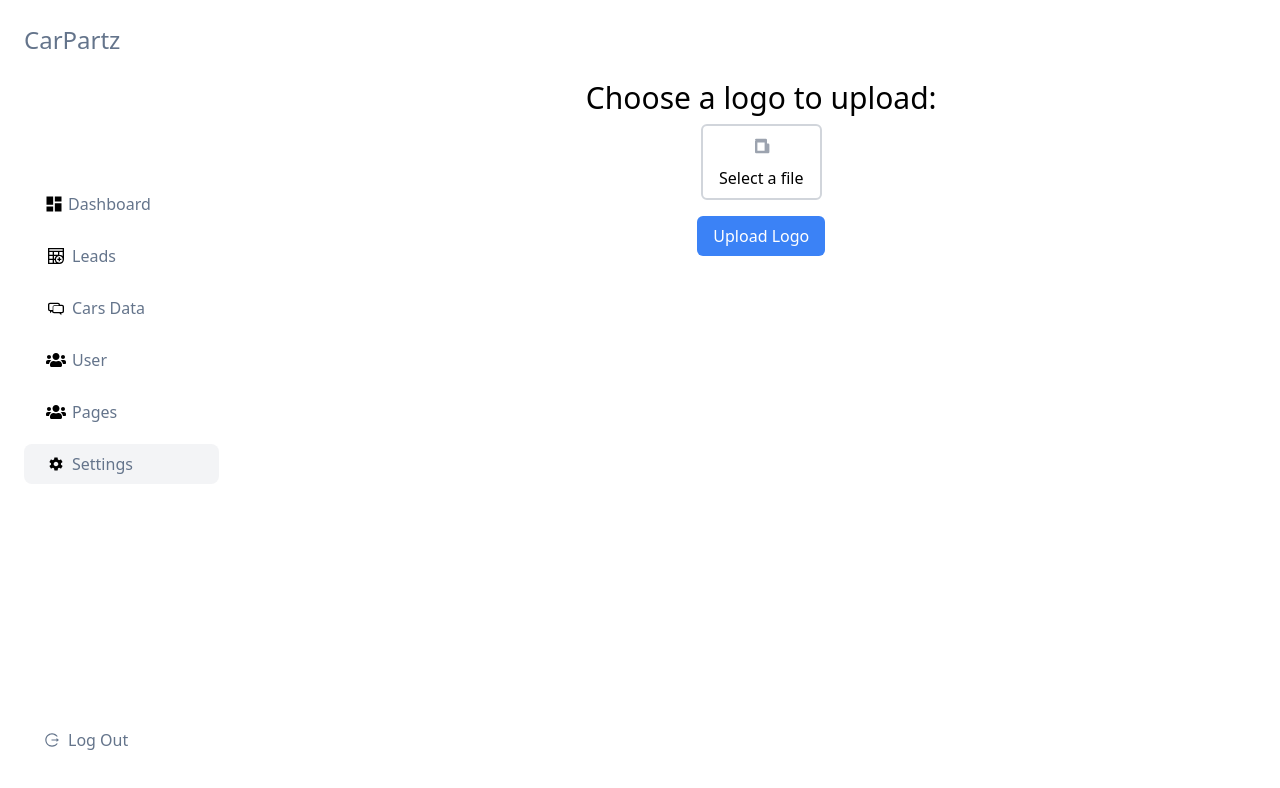
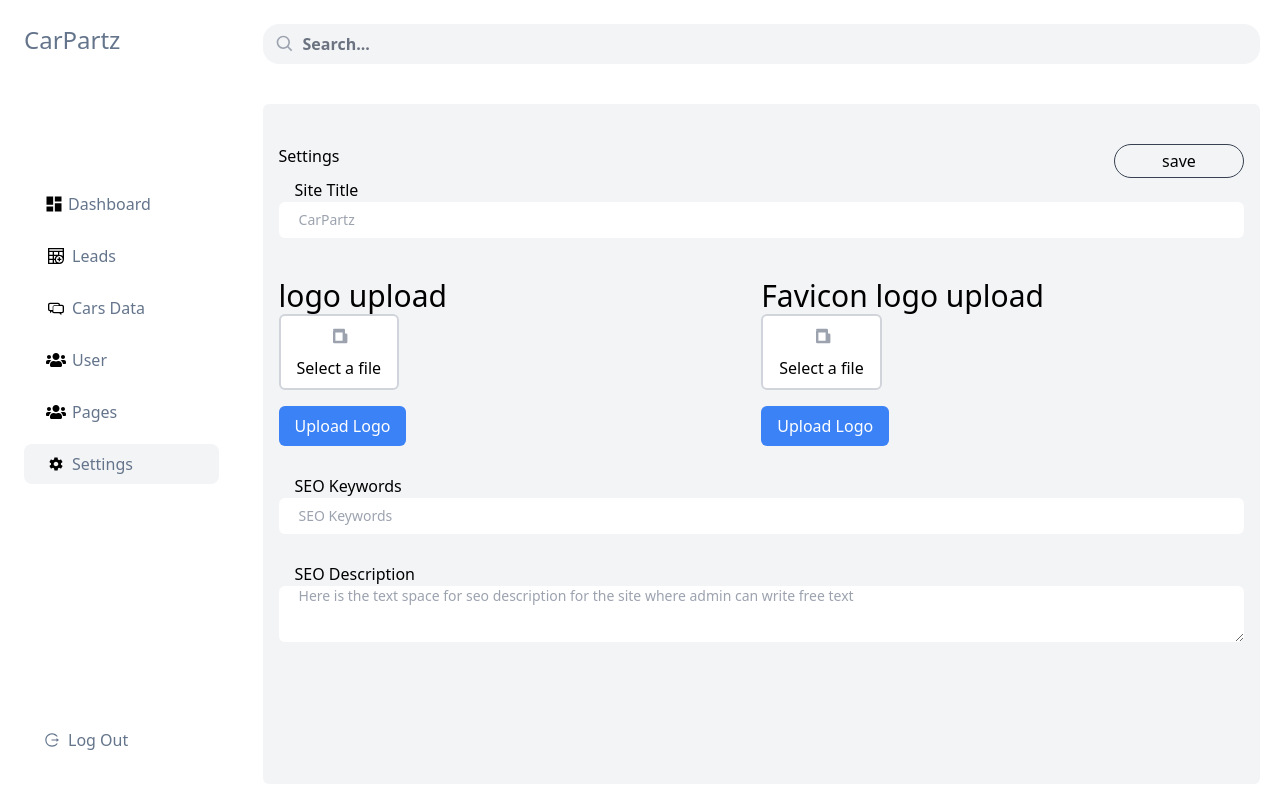
Before and after one commit to samssjubair/car-parts-shop, a Next.js app in the folder client/: page /admin/settings in a window 1280 px wide. Shown: the top 788 px of the page. Built offline with nearby package versions, Linux system fonts and the light colour scheme; no server answers; sample sign-in values are in the browser's storage.

Commit message:
add settings

```diff
--- a/client/pages/admin/carsData.js
+++ b/client/pages/admin/carsData.js
@@ -5,6 +5,8 @@ import { BiSearch } from "react-icons/bi";
 const carsData = () => {
   return (
     <Sidebar>
+      <div className=" grid grid-cols-1">
+        <div className="mx-5">
           <div>
             {/* Search bar */}
             <div className="mt-6">
@@ -75,6 +77,8 @@ const carsData = () => {
               </div>
             </div>
           </div>
+        </div>
+      </div>
     </Sidebar>
   );
 };
--- a/client/pages/admin/leads.js
+++ b/client/pages/admin/leads.js
@@ -11,9 +11,11 @@ const leads = () => {
       .then((data) => setPartEntries(data.data));
   }, []);
   return (
-    <Sidebar className="max-w-7xl mx-auto py-6 sm:px-6 lg:px-8">
+    <Sidebar className="">
+      <div className=" grid grid-cols-1 mt-5">
+        <div className="mx-5">
           {/* Search bar */}
-      <div className="mt-6">
+          <div>
             <form>
               <div className="relative flex items-center text-gray-400 focus-within:text-gray-600">
                 <BiSearch className="w-5 h-5 absolute ml-3" />
@@ -29,15 +31,21 @@ const leads = () => {
             </form>
           </div>
           {/* Search bar end */}
-      <div style={{height: '85vh'}} className="shadow overflow-auto  border-b border-gray-200 overflow-x-auto sm:rounded-lg mt-10 bg-gray-100  ">
-        <div className=" flex pt-6 pl-4 justify-between">
+          <div
+            style={{ height: "85vh" }}
+            className="shadow overflow-auto  border-b border-gray-200 overflow-x-auto sm:rounded-lg mt-10 bg-gray-100 "
+          >
+            <div className="">
               {/* <div>
             <h1 className="text-xl mb-4">Leads</h1>
           </div> */}
+              <div className="flex justify-between pt-5 px-5">
                 <div>
-            <button className="leads-btn hover:bg-slate-300">
-              Export Data
-            </button>
+                  <h1>Leads</h1>
+                </div>
+                <div>
+                  <button className="leads-btn hover:bg-slate-300">Export</button>
+                </div>
               </div>
             </div>
             <table className="w-full divide-y divide-gray-200">
@@ -178,6 +186,8 @@ const leads = () => {
               </tbody>
             </table>
           </div>
+        </div>
+      </div>
     </Sidebar>
   );
 };
--- a/client/pages/admin/pages.js
+++ b/client/pages/admin/pages.js
@@ -8,16 +8,16 @@ import { BiSearch } from "react-icons/bi";
 
 const pages = () => {
   const [pages, setPages] = useState([]);
-    useEffect(()=>{
-        axios.get("http://localhost:4800/api/v1/pages")
-        .then((response)=>{
+  useEffect(() => {
+    axios.get("http://localhost:4800/api/v1/pages").then((response) => {
       setPages(response.data.data);
-        }
-        )
-    },[])
+    });
+  }, []);
 
   return (
     <Sidebar>
+      <div className=" grid grid-cols-1 mt-10">
+        <div className="mx-5">
           <div className="relative flex items-center text-gray-400 focus-within:text-gray-600">
             <BiSearch className="w-5 h-5 absolute ml-3" />
             <input
@@ -51,7 +51,9 @@ const pages = () => {
                       <td className="py-3 px-6 text-left whitespace-nowrap">
                         {page.title}
                       </td>
-                <td className="py-3 px-6 text-left">{window.location.host}/{page.route}</td>
+                      <td className="py-3 px-6 text-left">
+                        {window.location.host}/{page.route}
+                      </td>
                       <td className="py-3 px-6 text-center">
                         <span
                           className={`rounded-full py-1 px-3 text-xs font-bold ${
@@ -63,8 +65,12 @@ const pages = () => {
                           Active
                         </span>
                       </td>
-                <td className="py-3 px-6 text-center">{page.createdAt}</td>
-                <td className="py-3 px-6 text-center">{page.updatedAt}</td>
+                      <td className="py-3 px-6 text-center">
+                        {page.createdAt}
+                      </td>
+                      <td className="py-3 px-6 text-center">
+                        {page.updatedAt}
+                      </td>
                       <td className="py-3 px-6 text-center">
                         <button
                           className="text-black hover:bg-gray-300  font-bold py-2 px-4 rounded"
@@ -81,6 +87,8 @@ const pages = () => {
                 <button className="border-2 border-gray-500 text-gray-500 rounded-md px-4 py-2">
                   <Link href="/admin/addPages">Add Page</Link>
                 </button>
+              </div>
+            </div>
           </div>
         </div>
       </div>
--- a/client/pages/admin/settings.js
+++ b/client/pages/admin/settings.js
@@ -7,6 +7,7 @@ import { unstable_getServerSession } from "next-auth";
 import Link from "next/link";
 import { signOut } from "next-auth/react";
 import Sidebar from "../components/Sidebar";
+import { BiSearch } from "react-icons/bi";
 
 function settings() {
   const [logoFile, setLogoFile] = useState(null);
@@ -32,15 +33,53 @@ function settings() {
 
   return (
     <Sidebar>
-      {/* <Navigation/> */}
-      <form
-        onSubmit={handleLogoUpload}
-        className="flex py-20 items-center justify-center flex-col"
+      <div className=" grid grid-cols-1">
+        <div className="mx-5">
+          {/* Search bar */}
+          <div className="mt-6">
+            <form>
+              <div className="relative flex items-center text-gray-400 focus-within:text-gray-600">
+                <BiSearch className="w-5 h-5 absolute ml-3" />
+                <input
+                  type="text"
+                  name="search"
+                  placeholder="Search..."
+                  autoComplete="off"
+                  aria-label="Search..."
+                  className="pr-3 pl-10 w-screen py-2 font-semibold placeholder-gray-500 text-black rounded-2xl border-none right-2 ring-gray-300 focus:ring-gray-500 bg-gray-100 focus:ring-2"
+                />
+              </div>
+            </form>
+          </div>
+          {/* Search bar end */}
+          <div style={{ height: "85vh" }} className="bg-gray-100 rounded-md mt-10 px-4 py-10">
+            <div className="">
+              <div className="flex justify-between">
+                <div>
+                  <h1>Settings</h1>
+                </div>
+                <div>
+                  <button className="leads-btn hover:bg-slate-300">save</button>
+                </div>
+              </div>
+              <div>
+                <label className="ml-4">Site Title</label>
+                <input
+                  type="text"
+                  placeholder="CarPartz"
+                  className="pr-3 pl-5 w-full rounded-md text-sm py-2"
+                />
+              </div>
+              <div className="grid grid-cols-1 md:grid-cols-2 lg:grid-cols-2 mt-10">
+                <div className="">
+                  <form onSubmit={handleLogoUpload} className="">
+                    <label
+                      htmlFor="logo-upload"
+                      className="mb-2 text-3xl font-medium"
                     >
-        <label htmlFor="logo-upload" className="mb-2 text-3xl font-medium">
-          Choose a logo to upload:
+                      logo upload
                     </label>
-        <div className="flex items-center justify-center w-full">
+                    <div className="flex">
                       <label
                         htmlFor="logo-upload"
                         className="flex flex-col items-center px-4 py-2 bg-white border-2 border-gray-300 rounded-md cursor-pointer hover:bg-gray-50"
@@ -75,8 +114,72 @@ function settings() {
                       Upload Logo
                     </button>
                   </form>
-
-      {/* <Footer/> */}
+                </div>
+                <div className="">
+                  <form onSubmit={handleLogoUpload} className="">
+                    <label
+                      htmlFor="logo-upload"
+                      className="mb-2 text-3xl font-medium"
+                    >
+                      Favicon logo upload
+                    </label>
+                    <div className="flex">
+                      <label
+                        htmlFor="logo-upload"
+                        className="flex flex-col items-center px-4 py-2 bg-white border-2 border-gray-300 rounded-md cursor-pointer hover:bg-gray-50"
+                      >
+                        <svg
+                          xmlns="http://www.w3.org/2000/svg"
+                          className="h-6 w-6 text-gray-400"
+                          viewBox="0 0 20 20"
+                          fill="currentColor"
+                        >
+                          <path
+                            fillRule="evenodd"
+                            d="M5 5a1 1 0 0 1 1-1h8a1 1 0 0 1 1 1v3h1a1 1 0 0 1 1 1v6a1 1 0 0 1-1 1H6a1 1 0 0 1-1-1V6a1 1 0 0 1 1-1zm2 2v7h6V7H7z"
+                            clipRule="evenodd"
+                          />
+                        </svg>
+                        <span className="mt-2 text-black text-base leading-normal">
+                          Select a file
+                        </span>
+                        <input
+                          type="file"
+                          id="logo-upload"
+                          className="hidden"
+                          onChange={(e) => setLogoFile(e.target.files[0])}
+                        />
+                      </label>
+                    </div>
+                    <button
+                      type="submit"
+                      className="mt-4 px-4 py-2 bg-blue-500 text-white rounded-md hover:bg-blue-600 focus:outline-none focus:bg-blue-600"
+                    >
+                      Upload Logo
+                    </button>
+                  </form>
+                </div>
+              </div>
+              <div className="mt-7">
+                <label className="ml-4">SEO Keywords</label>
+                <input
+                  type="text"
+                  placeholder="SEO Keywords"
+                  className="pr-3 pl-5 w-full rounded-md py-2 bg-white text-sm"
+                />
+              </div>
+              <div className="mt-7">
+                <label className="ml-4">SEO Description</label>
+                <textarea
+                  type="text"
+                  placeholder="Here is the text space for seo description for the site where admin can write free text"
+                  className="pr-3 pl-5 h-14 w-full rounded-md text-sm"
+                />
+              </div>
+            </div>
+          </div>
+        </div>
+      </div>
     </Sidebar>
   );
 }
--- a/client/styles/globals.css
+++ b/client/styles/globals.css
@@ -109,7 +109,6 @@ body {
   width: 130px;
   padding: 4px;
   border-radius: 25px;
-  margin-right: 30px;
 }
 
 
```
Lines whose indentation alone changed are shown as unchanged.
